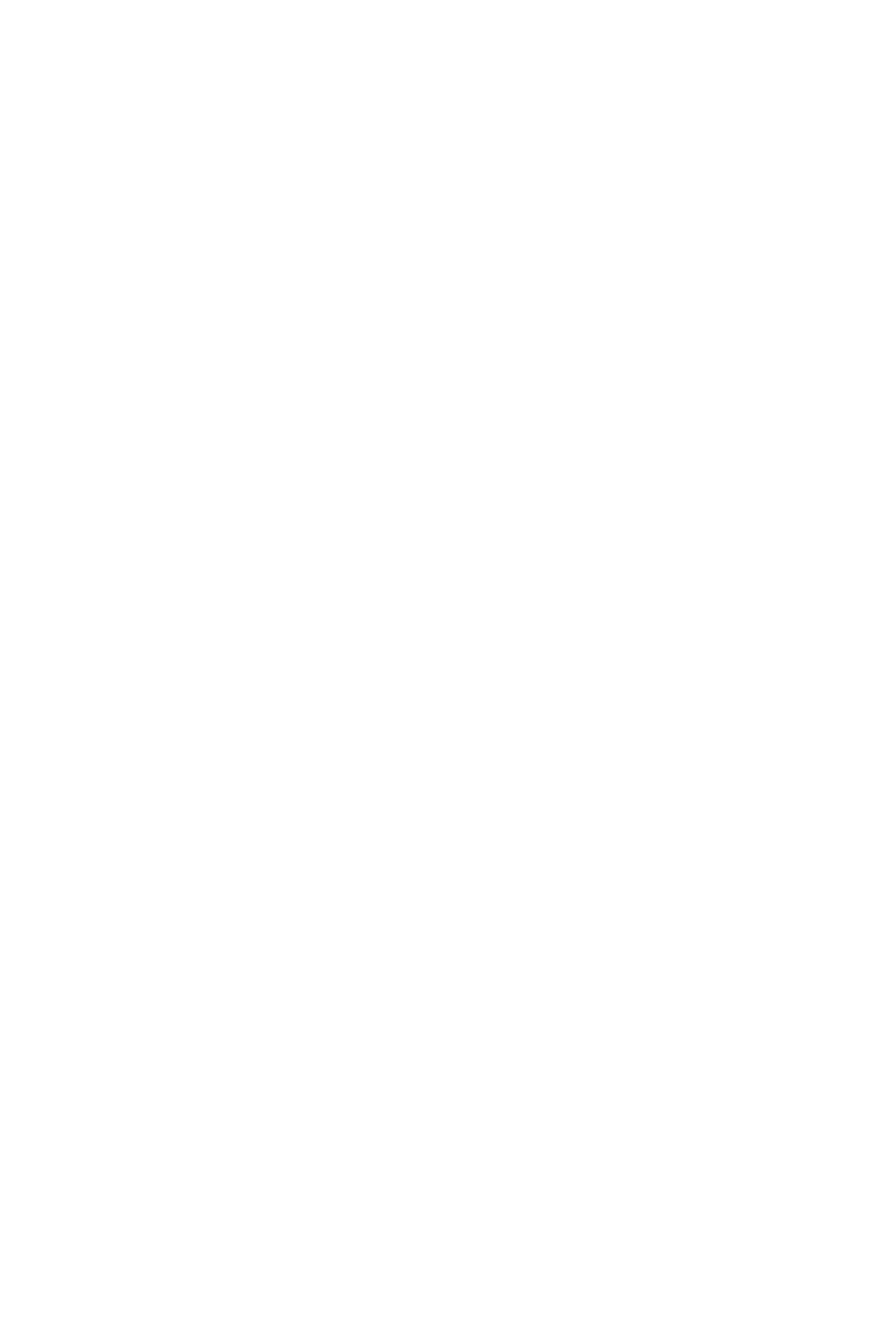
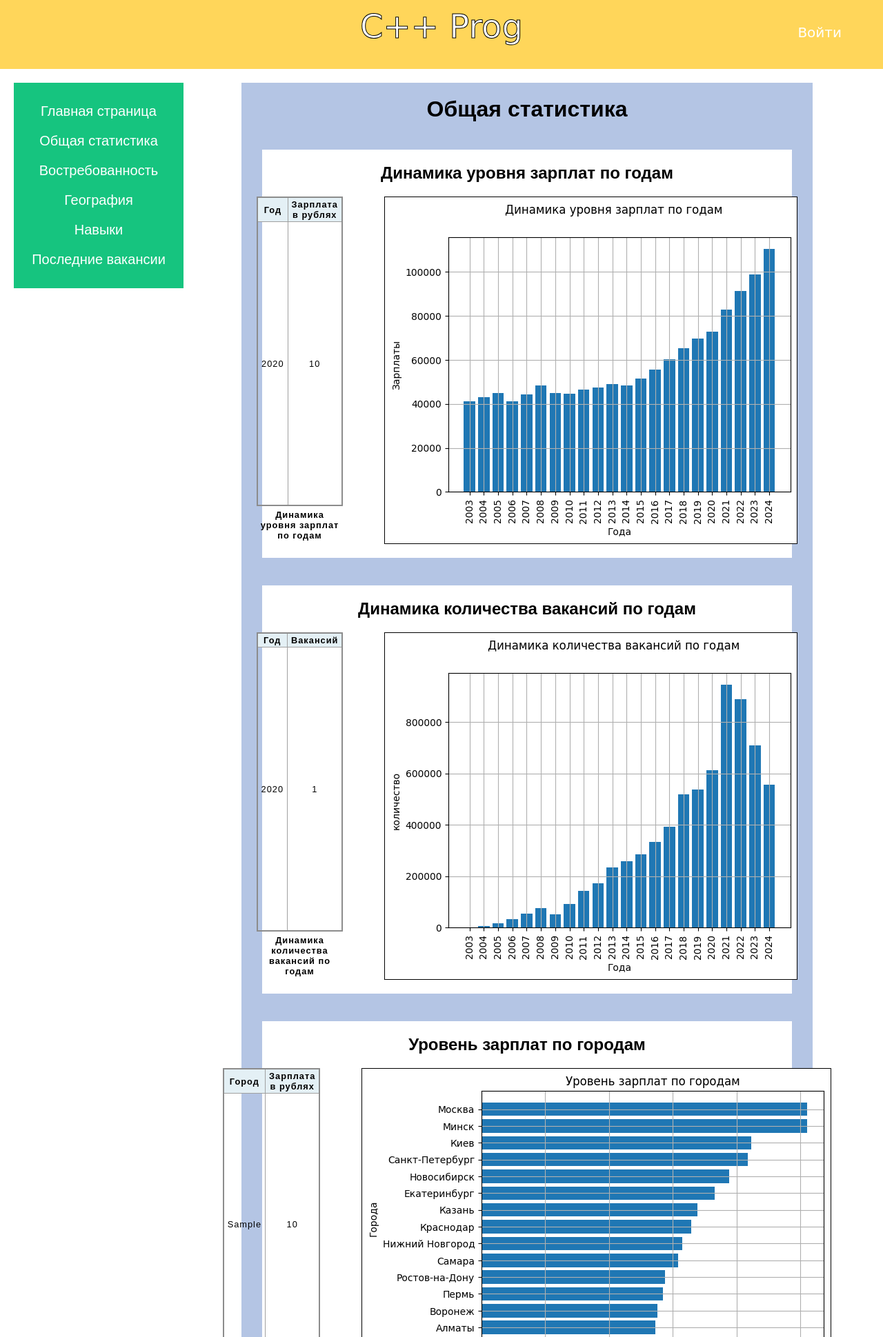
Before and after one commit to skwich/Django-project, a Django app: page /statistics/ in a window 1280 px wide. Before the commit the part shown is empty. Shown: the top 1939 px of the page at 69% size. Before the commit the page ends 800 px from the top, so only its background shows below. Run offline with Django 5.2, Linux system fonts and the light colour scheme; tables that the repository leaves empty hold one stand-in row (values such as "Sample post").

Commit message:
create statistics.html page

```diff
--- a/sitecppprog/cppprog/apps.py
+++ b/sitecppprog/cppprog/apps.py
@@ -2,5 +2,6 @@ from django.apps import AppConfig
 
 
 class CppprogConfig(AppConfig):
+    verbose_name = "Статистика"
     default_auto_field = 'django.db.models.BigAutoField'
     name = 'cppprog'
--- /dev/null
+++ b/sitecppprog/cppprog/static/cppprog/css/statistics.css
@@ -0,0 +1,76 @@
+content {
+    margin: 20px 0 20px 5%;
+    padding: 20px 30px;
+    width: 60%;
+    height: auto;
+    background: #B4C5E4;
+    font-family: 'Arial';
+}
+
+h1 {
+    margin: 0;
+    text-align: center;
+}
+
+h2.title {
+    text-align: center;
+    margin: 0;
+}
+
+.statystics {
+    margin-top: 40px;
+    padding: 20px;
+    background: white;
+}
+
+.data {
+    display:flex;
+    margin: 20px auto 0 auto;
+    justify-content: center;
+}
+
+.plot {
+    border: 1px solid black;
+    margin-left: 60px;
+}
+
+table {
+  border-collapse: collapse;
+  border: 2px solid rgb(140 140 140);
+  font-family: sans-serif;
+  font-size: 0.8rem;
+  letter-spacing: 1px;
+}
+
+caption {
+  caption-side: bottom;
+  padding: 5px;
+  font-weight: bold;
+}
+
+thead,
+tfoot {
+  background-color: rgb(228 240 245);
+}
+
+th,
+td {
+  border: 1px solid rgb(160 160 160);
+  padding: 2px 5px;
+}
+
+td:last-of-type {
+  text-align: center;
+}
+
+tbody > tr:nth-of-type(even) {
+  background-color: rgb(237 238 242);
+}
+
+tfoot th {
+  text-align: right;
+}
+
+tfoot td {
+  font-weight: bold;
+}
--- a/sitecppprog/cppprog/static/cppprog/css/template.css
+++ b/sitecppprog/cppprog/static/cppprog/css/template.css
@@ -7,15 +7,34 @@ body {
 
 header {
     background: #FFD65A;
-    width: 100%;
+    width: auto;
     height: 100px;
 }
 
+.header {
+    display: flex;
+    justify-content: flex-end;
+}
+
+.login {
+    position: absolute;
+    right: 60px;
+    top: 35px;
+
+    text-decoration: none;
+    font-family: cursive;
+    font-size: 20px;
+    color: white;
+}
+
+.login:hover {
+    color: #fff1b8;
+}
+
 .logo {
-    margin: 0;
+    margin: auto;
     padding: 0;
     padding-top: 10px;
-    text-align: center;
     font-family: cursive;
     font-size: 48px;
     color: white;
--- a/sitecppprog/cppprog/templates/cppprog/statistics.html
+++ b/sitecppprog/cppprog/templates/cppprog/statistics.html
@@ -1,10 +1,121 @@
-<!DOCTYPE html>
-<html lang="en">
-<head>
-    <meta charset="UTF-8">
-    <title>Title</title>
-</head>
-<body>
+{% extends 'cppprog/template.html' %}
+{% block title %}<title>C++ Prog: Общая статистика</title>{% endblock %}
+{% load static %}
 
-</body>
-</html>
+{% block links %}
+<link type="text/css" rel="stylesheet" href="{% static 'cppprog/css/statistics.css' %}">
+{% endblock %}
+
+{% block content %}
+<content>
+    <h1>Общая статистика</h1>
+    <div class="statystics">
+        <h2 class="title">Динамика уровня зарплат по годам</h2>
+        <div class="data">
+            <table class="table">
+            <caption class="caption">Динамика уровня зарплат по годам</caption>
+            <thead>
+                <tr>
+                    <th scope="col">Год</th>
+                    <th scope="col">Зарплата в рублях</th>
+                </tr>
+            </thead>
+            <tbody>
+            {% for instance in salary_dynamics_of_years %}
+                <tr>
+                    <td>
+                        {{ instance.fields.year }}
+                    </td>
+                    <td>
+                        {{ instance.fields.salary }}
+                    </td>
+                </tr>
+            {% endfor %}
+            </tbody>
+        </table>
+            <img class="plot" src="/media/SalaryDynamicsOfYears.png"/>
+        </div>
+    </div>
+    <div class="statystics">
+        <h2 class="title">Динамика количества вакансий по годам</h2>
+        <div class="data">
+            <table class="table">
+            <caption class="caption">Динамика количества вакансий по годам</caption>
+            <thead>
+                <tr>
+                    <th scope="col">Год</th>
+                    <th scope="col">Вакансий</th>
+                </tr>
+            </thead>
+            <tbody>
+            {% for instance in count_dynamics_of_years %}
+                <tr>
+                    <td>
+                        {{ instance.fields.year }}
+                    </td>
+                    <td>
+                        {{ instance.fields.vacancies_number }}
+                    </td>
+                </tr>
+            {% endfor %}
+            </tbody>
+        </table>
+            <img class="plot" src="/media/CountDynamicsOfYears.png"/>
+        </div>
+    </div>
+    <div class="statystics">
+        <h2 class="title">Уровень зарплат по городам</h2>
+        <div class="data">
+            <table class="table">
+            <caption class="caption">Уровень зарплат по городам</caption>
+            <thead>
+                <tr>
+                    <th scope="col">Город</th>
+                    <th scope="col">Зарплата в рублях</th>
+                </tr>
+            </thead>
+            <tbody>
+            {% for instance in salary_dynamics_of_city %}
+                <tr>
+                    <td>
+                        {{ instance.fields.city }}
+                    </td>
+                    <td>
+                        {{ instance.fields.salary }}
+                    </td>
+                </tr>
+            {% endfor %}
+            </tbody>
+        </table>
+            <img class="plot" src="/media/SalaryDynamicsOfCity.png"/>
+        </div>
+    </div>
+    <div class="statystics">
+        <h2 class="title">Доля вакансий по городам</h2>
+        <div class="data">
+            <table class="table">
+            <caption class="caption">Доля вакансий по городам</caption>
+            <thead>
+                <tr>
+                    <th scope="col">Город</th>
+                    <th scope="col">Доля, %</th>
+                </tr>
+            </thead>
+            <tbody>
+            {% for instance in rate_of_city %}
+                <tr>
+                    <td>
+                        {{ instance.fields.city }}
+                    </td>
+                    <td>
+                        {{ instance.fields.rate }}
+                    </td>
+                </tr>
+            {% endfor %}
+            </tbody>
+        </table>
+            <img class="plot" src="/media/RateOfCity.png"/>
+        </div>
+    </div>
+</content>
+{% endblock %}
--- a/sitecppprog/cppprog/templates/cppprog/template.html
+++ b/sitecppprog/cppprog/templates/cppprog/template.html
@@ -9,7 +9,10 @@
 </head>
 <body>
     <header>
-        <p class="logo">C++ Prog</p>
+        <div class="header">
+            <p class="logo">C++ Prog</p>
+            <a class="login" href="/admin/">Войти</a>
+        </div>
     </header>
 
     <main>
--- a/sitecppprog/cppprog/views.py
+++ b/sitecppprog/cppprog/views.py
@@ -1,11 +1,27 @@
 from django.shortcuts import render
+from django.core import serializers
+
+from .models import *
 
 
 def index(request):
     return render(request, 'cppprog/index.html')
 
 def statistics(request):
-    return render(request, 'cppprog/statistics.html')
+    salary_dynamics_of_years = serializers.serialize("python", SalaryDynamicsOfYear.objects.all())
+    count_dynamics_of_years = serializers.serialize("python", CountDynamicsOfYear.objects.all())
+    salary_dynamics_of_city = serializers.serialize("python", SalaryDynamicsOfCity.objects.all())
+    rate_of_city = serializers.serialize("python", RateOfCity.objects.all())
+    top20_skills = serializers.serialize("python", Top20Skills.objects.all())
+
+    context = {
+        'salary_dynamics_of_years': salary_dynamics_of_years,
+        'count_dynamics_of_years': count_dynamics_of_years,
+        'salary_dynamics_of_city': salary_dynamics_of_city,
+        'rate_of_city': rate_of_city,
+        'top20_skills': top20_skills
+    }
+    return render(request, 'cppprog/statistics.html', context=context)
 
 def relevance(request):
     return render(request, 'cppprog/relevance.html')
--- a/sitecppprog/sitecppprog/urls.py
+++ b/sitecppprog/sitecppprog/urls.py
@@ -16,8 +16,10 @@ Including another URLconf
 """
 from django.contrib import admin
 from django.urls import path
+from django.conf.urls.static import static
 
 from cppprog import views
+from sitecppprog import settings
 
 urlpatterns = [
     path('admin/', admin.site.urls),
@@ -28,3 +30,5 @@ urlpatterns = [
     path('skills/', views.skills, name='skills'),
     path('last_vacs/', views.last_vacs, name='last_vacs')
 ]
+
+urlpatterns += static(settings.MEDIA_URL, document_root=settings.MEDIA_ROOT)
```
Also changed, not shown: sitecppprog/sitecppprog/settings.py (+6 -1 lines), sitecppprog/cppprog/migrations/0001_initial.py (added), sitecppprog/cppprog/migrations/0002_alter_salarydynamicsofyear_options_and_more.py (added), sitecppprog/cppprog/migrations/0003_countdynamicsofyear_imagesmodel_rateofcity_and_more.py (added), sitecppprog/media/CountDynamicsOfYears.png (added), sitecppprog/media/RateOfCity.png (added), sitecppprog/media/SalaryDynamicsOfCity.png (added), sitecppprog/media/SalaryDynamicsOfYears.png (added), sitecppprog/media/VacancyCountDynamicsOfYears.png (added), sitecppprog/media/VacancySalaryDynamicsOfYears.png (added).
